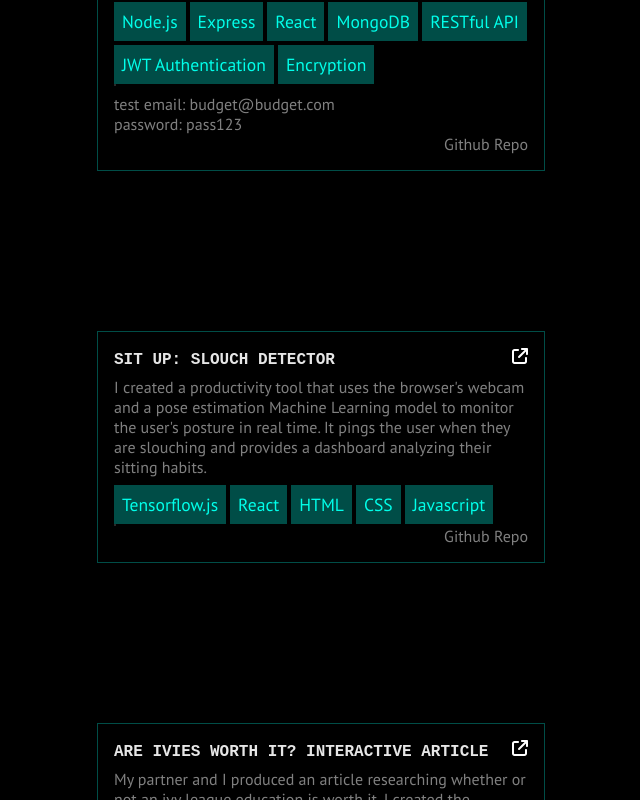
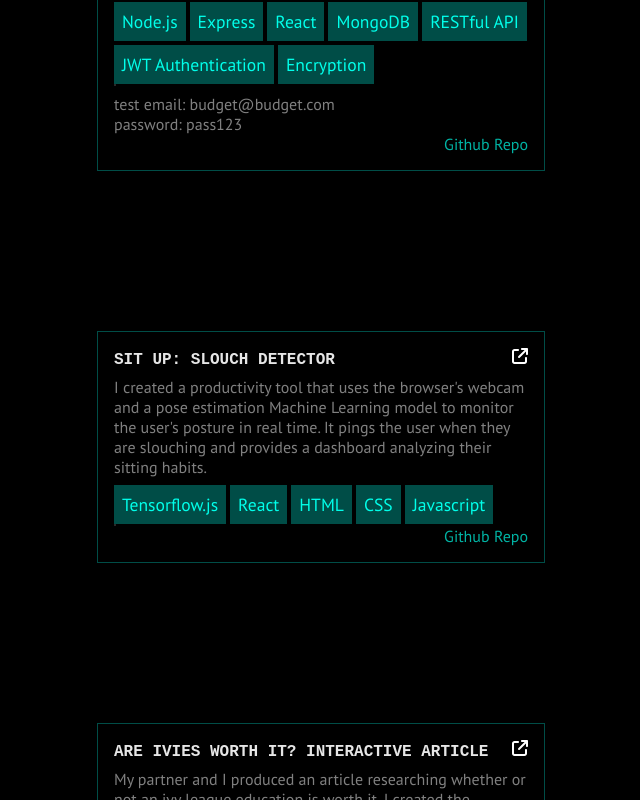
Before and after one commit to DGR40/vite-portfolio, a React (Vite) app: page / in a window 1280 px wide. Shown: the part 1240-2040 px from the top of the page, without its empty margins (543-1183 px from the left). Built offline with nearby package versions, Linux system fonts and the light colour scheme.

Commit message:
minor styling

```diff
--- a/src/index.css
+++ b/src/index.css
@@ -319,9 +319,10 @@ body {
 .float-right {
   float: right;
   z-index: 999;
+  color: var(--clr-accent-medium);
 }
 .float-right:hover {
-  filter: brightness(1.2);
+  color: var(--clr-accent);
 }
 
 .subtext {
```
